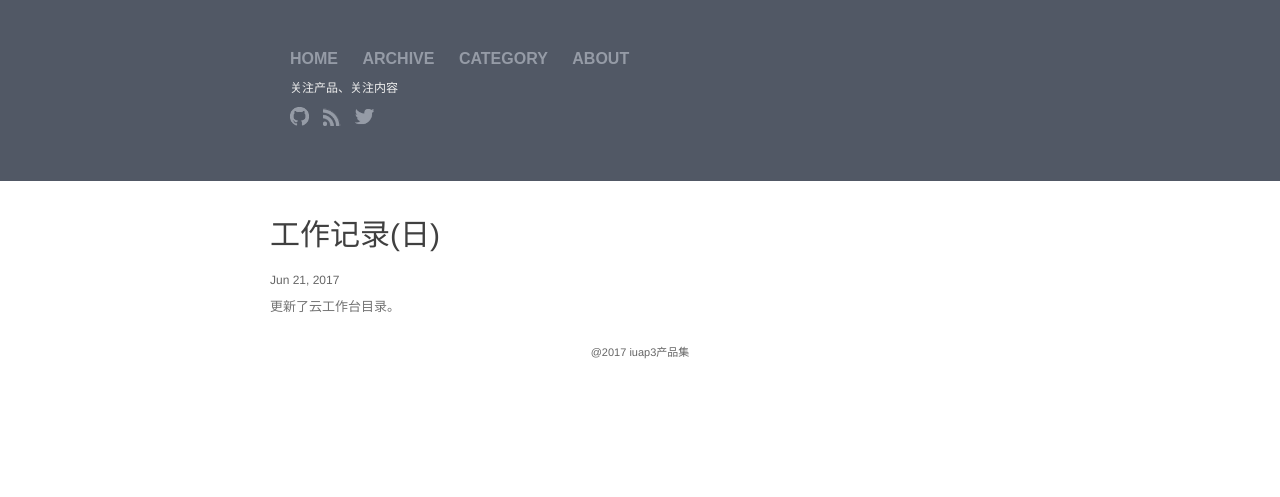
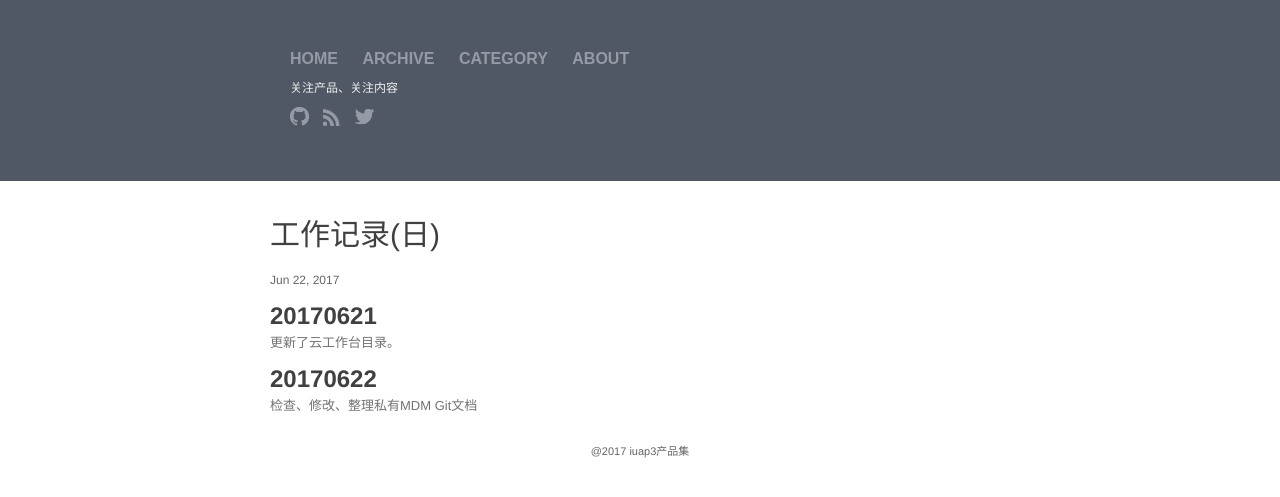
Before and after one commit to walllFlower/blog, a Jekyll site: the page built from _posts/2017-06-22-daily_report_Laura.md, in a window 1280 px wide. Shown: the top 497 px of the page. Built offline with Jekyll 4.4.1, drawn with Linux system fonts in a browser that asks for light colours; comment, search, counter and statistics services are not loaded.

Commit message:
Update and rename 2017-06-21-daily_report_Laura.md to 2017-06-22-daily_report_Laura.md

```diff
--- a/_posts/2017-06-21-daily_report_Laura.md
+++ b/_posts/2017-06-22-daily_report_Laura.md
@@ -1,8 +1,14 @@
 ---
 layout: post
 title:  "工作记录(日)"
-date:   2017-06-21 10:16:32
+date:   2017-06-22 10:16:32
 categories: 日报 第25周
 ---
 
+## 20170621
+
 更新了云工作台目录。
+
+## 20170622
+
+检查、修改、整理私有MDM Git文档
```
